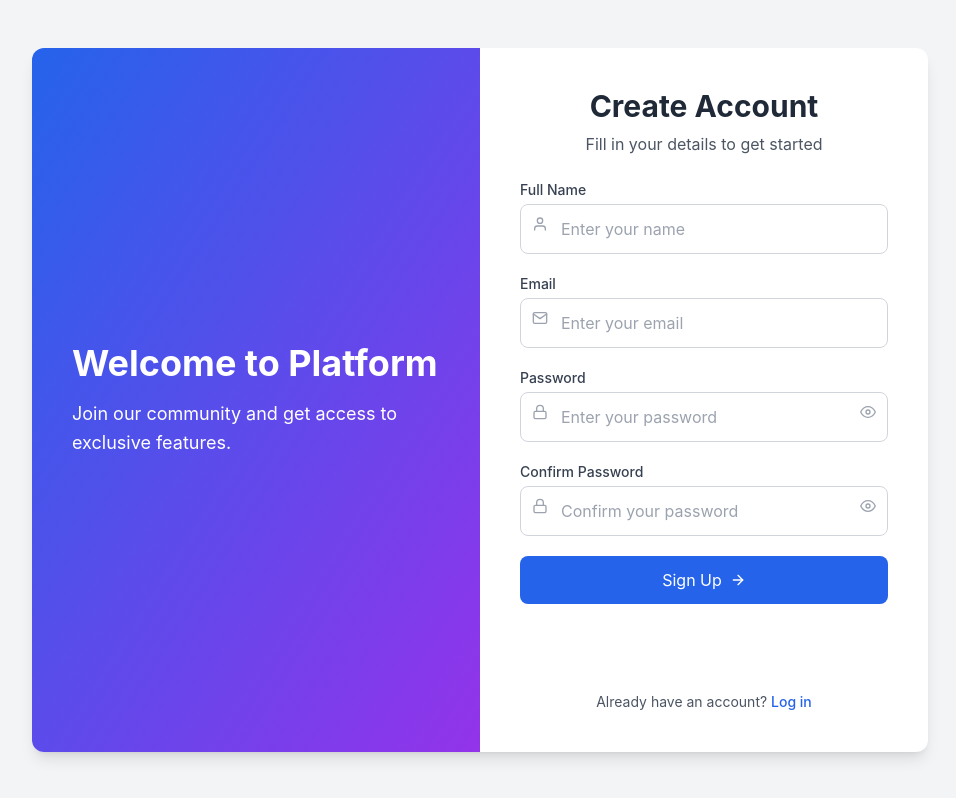
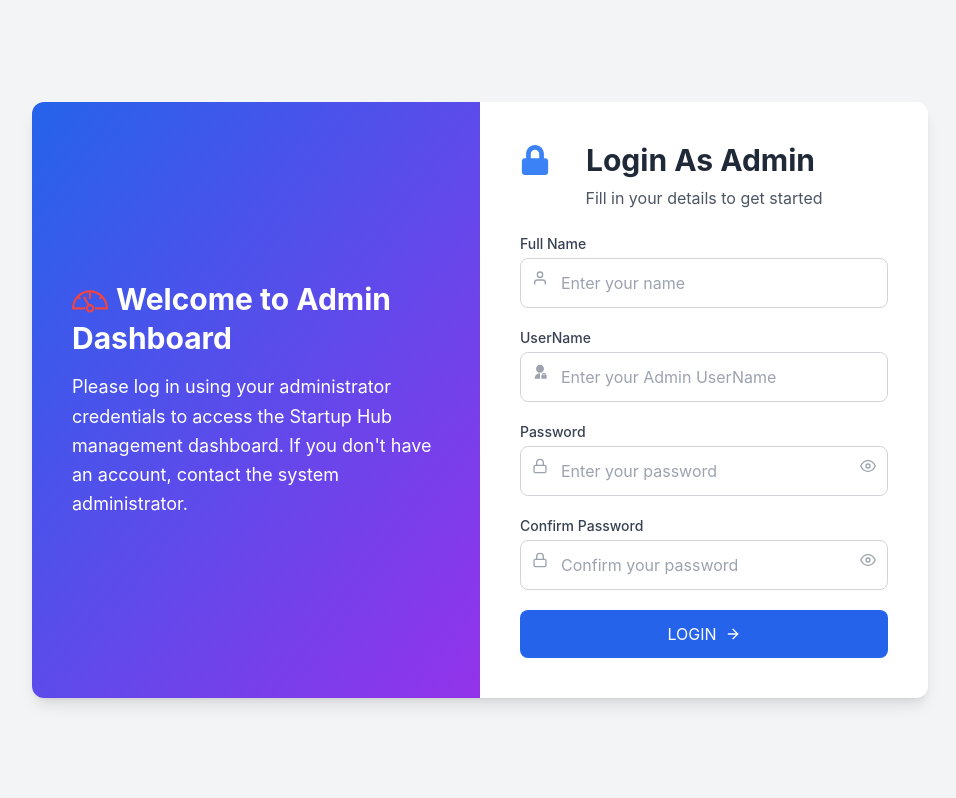
Before and after one commit to Trailbblazer/1on1MatchingAndFeedback-tool, a React (Create React App) app in the folder frontend/: page /SignupPage in a window 1280 px wide. Shown: the whole page, without its empty margins (160-1116 px from the left). Built offline with nearby package versions, Linux system fonts and the light colour scheme.

Commit message:
Seperate Admin page is done

```diff
--- a/frontend/src/App.js
+++ b/frontend/src/App.js
@@ -37,7 +37,7 @@ function App() {
               path="/login"
               element={<LoginPage onLogin={handleLogin} />}
             />
-            <Route path="/SignupPage" element={<SignupPage />} />
+            <Route path="/SignupPage"  element={<SignupPage onLogin={handleLogin} />} />
 
             {/* Protected routes */}
             <Route
--- a/frontend/src/pages/login/SignupPage.jsx
+++ b/frontend/src/pages/login/SignupPage.jsx
@@ -1,12 +1,13 @@
 import React, { useState } from 'react';
-import { useNavigate, Link } from 'react-router-dom';
-import { FiUser, FiMail, FiLock, FiEye, FiEyeOff, FiArrowRight } from 'react-icons/fi';
-import { GoogleLogin } from '@react-oauth/google';
-
+import { useNavigate } from 'react-router-dom';
+import { FiUser, FiLock, FiEye, FiEyeOff, FiArrowRight } from 'react-icons/fi';
+import { RiAdminFill } from "react-icons/ri";
+import { FaLock } from "react-icons/fa";
+import { TfiDashboard } from "react-icons/tfi";
 
 const SignupPage = ({ onLogin }) => {
   const [name, setName] = useState('');
-  const [email, setEmail] = useState('');
+  const [username, setUsername] = useState('');
   const [password, setPassword] = useState('');
   const [confirmPassword, setConfirmPassword] = useState('');
   const [showPassword, setShowPassword] = useState(false);
@@ -15,59 +16,68 @@ const SignupPage = ({ onLogin }) => {
   const [isLoading, setIsLoading] = useState(false);
   const navigate = useNavigate();
 
-  const handleGoogleSuccess = (credentialResponse) => {
-    const token = credentialResponse.credential;
-    const payload = JSON.parse(atob(token.split('.')[1]));
-    const userData = {
-      name: payload.name,
-      email: payload.email,
-      picture: payload.picture,
-    };
-    if (onLogin) onLogin(userData);
-    navigate('/Home');
-  };
-
-  const handleGoogleError = () => {
-    setErrors({ google: 'Google sign up failed. Please try again.' });
-  };
-
   const validateForm = () => {
     const newErrors = {};
     if (!name) newErrors.name = 'Name is required';
-    if (!email) newErrors.email = 'Email is required';
-    else if (!/\S+@\S+\.\S+/.test(email)) newErrors.email = 'Email is invalid';
+    if (!username) newErrors.username = 'username is required';
+
     if (!password) newErrors.password = 'Password is required';
-    else if (password.length < 6) newErrors.password = 'Password must be at least 6 characters';
+    else if (password.length < 2) newErrors.password = 'Password must be at least 3 characters';
     if (password !== confirmPassword) newErrors.confirmPassword = 'Passwords do not match';
     setErrors(newErrors);
     return Object.keys(newErrors).length === 0;
   };
 
-  const handleSubmit = (e) => {
+  const handleSubmit = async (e) => {
     e.preventDefault();
-    if (validateForm()) {
-      setIsLoading(true);
-      setTimeout(() => {
-        setIsLoading(false);
-        navigate('/Home');
-      }, 1500);
+    if (!validateForm()) return;
+    if(username === "admin" && password === "admin" && confirmPassword === "admin" ) {
+      onLogin();
+      navigate('/');
+    }
+    else{
+      alert("Invalid username or password");
     }
   };
 
   return (
-    <div className="flex items-center justify-center min-h-screen bg-gray-100">
+    <>
+      <style>{`
+        @keyframes fadeInSlideUp {
+          0% { opacity: 0; transform: translateY(20px); }
+          100% { opacity: 1; transform: translateY(0); }
+        }
+      `}</style>
+
+      <div
+        className="flex items-center justify-center min-h-screen bg-gray-100"
+        style={{ animation: 'fadeInSlideUp 0.7s ease forwards' }}
+      >
         <div className="flex flex-col w-full max-w-4xl mx-4 overflow-hidden bg-white shadow-lg rounded-xl md:flex-row">
 
           {/* Left Section */}
-        <div className="flex flex-col justify-center p-10 text-white md:w-1/2 bg-gradient-to-br from-blue-600 to-purple-600">
-          <h1 className="mb-4 text-4xl font-bold">Welcome to Platform</h1>
-          <p className="text-lg leading-relaxed">Join our community and get access to exclusive features.</p>
+          <div
+            className="flex flex-col justify-center p-10 text-white md:w-1/2 bg-gradient-to-br from-blue-600 to-purple-600"
+            style={{ animation: 'fadeInSlideUp 0.8s ease forwards', animationDelay: '0.2s', opacity: 0 }}
+          >
+            <h1 className="mb-4 text-3xl font-bold">
+              <TfiDashboard className="inline-block mr-2 text-4xl text-red-500" />
+              Welcome to Admin Dashboard
+            </h1>
+            <p className="text-lg leading-relaxed">
+              Please log in using your administrator credentials to access the Startup Hub management dashboard. If you don't have an account, contact the system administrator.
+            </p>
           </div>
 
           {/* Right Section */}
-        <div className="p-10 space-y-6 md:w-1/2">
+          <div
+            className="p-10 space-y-6 md:w-1/2"
+            style={{ animation: 'fadeInSlideUp 0.8s ease forwards', animationDelay: '0.4s', opacity: 0 }}
+          >
             <div className="text-center">
-            <h2 className="mb-2 text-3xl font-bold text-gray-800">Create Account</h2>
+              <h2 className="flex items-center mb-2 text-3xl font-bold text-gray-800 gap-9">
+                <FaLock className="flex text-blue-500" /> Login As Admin
+              </h2>
               <p className="text-gray-600">Fill in your details to get started</p>
             </div>
 
@@ -88,20 +98,20 @@ const SignupPage = ({ onLogin }) => {
                 {errors.name && <p className="mt-1 text-sm text-red-500">{errors.name}</p>}
               </div>
 
-            {/* Email */}
+              {/* Username */}
               <div>
-              <label className="block mb-1 text-sm font-medium text-gray-700">Email</label>
+                <label className="block mb-1 text-sm font-medium text-gray-700">UserName</label>
                 <div className="relative">
-                <FiMail className="absolute text-gray-400 top-3 left-3" />
+                  <RiAdminFill className="absolute text-gray-400 top-3 left-3" />
                   <input
-                  type="email"
-                  value={email}
-                  onChange={(e) => setEmail(e.target.value)}
-                  className={`w-full pl-10 pr-3 py-3 rounded-lg border ${errors.email ? 'border-red-500' : 'border-gray-300'} focus:ring-2 focus:ring-blue-500`}
-                  placeholder="Enter your email"
+                    type="text"
+                    value={username}
+                    onChange={(e) => setUsername(e.target.value)}
+                    className={`w-full pl-10 pr-3 py-3 rounded-lg border ${errors.username ? 'border-red-500' : 'border-gray-300'} focus:ring-2 focus:ring-blue-500`}
+                    placeholder="Enter your Admin UserName"
                   />
                 </div>
-              {errors.email && <p className="mt-1 text-sm text-red-500">{errors.email}</p>}
+                {errors.username && <p className="mt-1 text-sm text-red-500">{errors.username}</p>}
               </div>
 
               {/* Password */}
@@ -156,24 +166,13 @@ const SignupPage = ({ onLogin }) => {
                 disabled={isLoading}
                 className="flex items-center justify-center w-full py-3 text-white transition duration-200 bg-blue-600 rounded-lg hover:bg-blue-700"
               >
-              {isLoading ? 'Creating account...' : <>Sign Up <FiArrowRight className="ml-2" /></>}
+                {isLoading ? 'Creating account...' : <>LOGIN <FiArrowRight className="ml-2" /></>}
               </button>
             </form>
-
-          {/* Google SignUp */}
-          <div className="mt-4">
-            <GoogleLogin onSuccess={handleGoogleSuccess} onError={handleGoogleError} />
-            {errors.google && <p className="mt-2 text-sm text-red-500">{errors.google}</p>}
-          </div>
-
-          {/* Login Redirect */}
-          <p className="mt-6 text-sm text-center text-gray-600">
-            Already have an account?{' '}
-            <Link to="/login" className="font-medium text-blue-600 hover:text-blue-500">Log in</Link>
-          </p>
           </div>
         </div>
       </div>
+    </>
   );
 };
 
```
Lines whose indentation alone changed are shown as unchanged.
